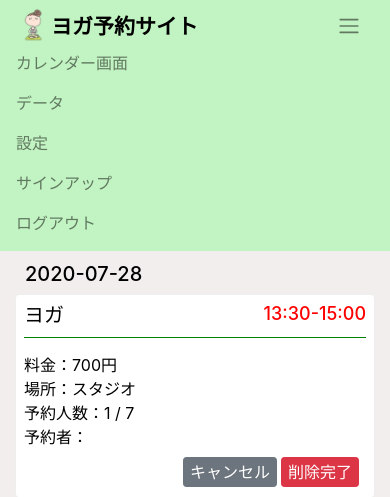
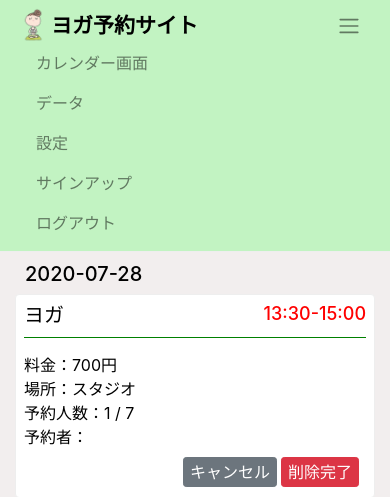
Before and after one commit to jay0423/yogaproject, a Django app: a page that uses templates/header_admin.html in a window 390 px wide, after a click that opens the changed part. Shown: the top 497 px of the page. Run offline with Django 3.2, Linux system fonts and the light colour scheme; data comes from the database, SQL or seed files in the repository; both versions use the stored data as it was after the commit; some libraries are stand-ins or nearby versions.

Commit message:
404.htmlの作成，細かいデザインの修正．

```diff
--- a/static/header.css
+++ b/static/header.css
@@ -37,7 +37,7 @@
     .site-name {
         font-size: 21px;
         font-weight: bolder;
-        margin-top: 3px;
+        margin-top: 1px;
     }
     .navbar-collapse {
         font-size: 16px;
@@ -51,6 +51,5 @@
     .site-name {
         font-size: 18px;
         font-weight: normal;
-        margin-top: 3px;
     }
 }
--- a/templates/header_admin.html
+++ b/templates/header_admin.html
@@ -3,13 +3,13 @@
 <link rel="stylesheet" type="text/css" href="{% static 'header.css' %}">
 
 <nav class="navbar navbar-expand-md navbar-light sticky-top" style="background-color: rgb(194, 243, 194); border-bottom: 1px solid #eee;">
-    <a class="navbar-brand"><img src="{% static 'logo.png' %}" width="35" height="35"></a><span class="site-name">ヨガ予約サイト</span>
+    <a class="navbar-brand"><img class="header_logo" src="{% static 'logo.png' %}" width="40" height="40"></a><span class="site-name">ヨガ予約サイト</span>
 
     <button class="navbar-toggler" type="button" data-toggle="collapse" data-target="#navbarNav"
         aria-controls="navbarNav" aria-expanded="false" aria-label="Toggle navigation" style="border-color: rgb(194, 243, 194);">
         <span class="navbar-toggler-icon"></span>
     </button>
-    <div class="collapse navbar-collapse" id="navbarNav">
+    <div class="collapse navbar-collapse" id="navbarNav" style="margin-left: 20px;">
         <ul class="navbar-nav">
             <li class="nav-item">
                 <a class="nav-link" href="{% url 'book_admin' '0' %}">カレンダー画面</a>
--- a/yogaapp/urls.py
+++ b/yogaapp/urls.py
@@ -1,4 +1,5 @@
 from django.urls import path
+from django.views.generic import RedirectView
 from .views.view1 import signupfunc,loginfunc, logoutfunc, signup_admin_func
 from .views.view2 import bookfunc, book_adminfunc
 from .views.view3 import confirmfunc, get_confirm, cancel_yoga_func, booked_list_func, access_func, info_func
@@ -7,6 +8,7 @@ from .views.view5 import users_detail, users_update, analysis_func, table_func
 from .views.view6 import YogaCreate, yoga_create_plan_num, SettingPlanList, SettingPlanUpdate, YogaPlanDelete, notefunc, calendar_dafault_func, weekday_detail_func, weekday_update_func, WeekdayPlanDelete
 
 urlpatterns = [
+    path('', RedirectView.as_view(url='login')),
     #views1.py
     path('signup/', signupfunc, name='signup'),
     path('signup_admin/', signup_admin_func, name='signup_admin'),
```
Also changed, not shown: templates/404.html (added, +18 -0 lines), db.sqlite3.
